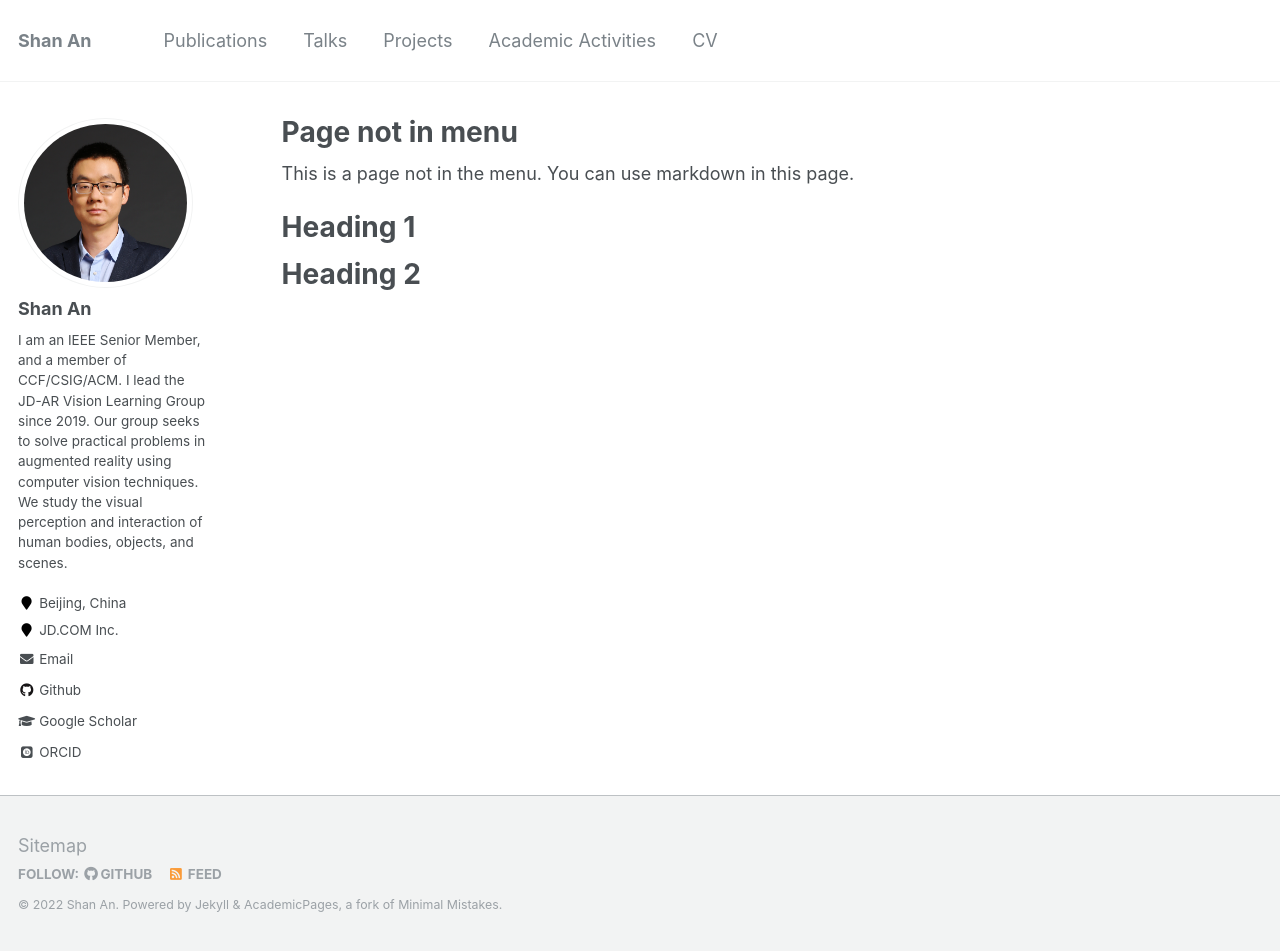
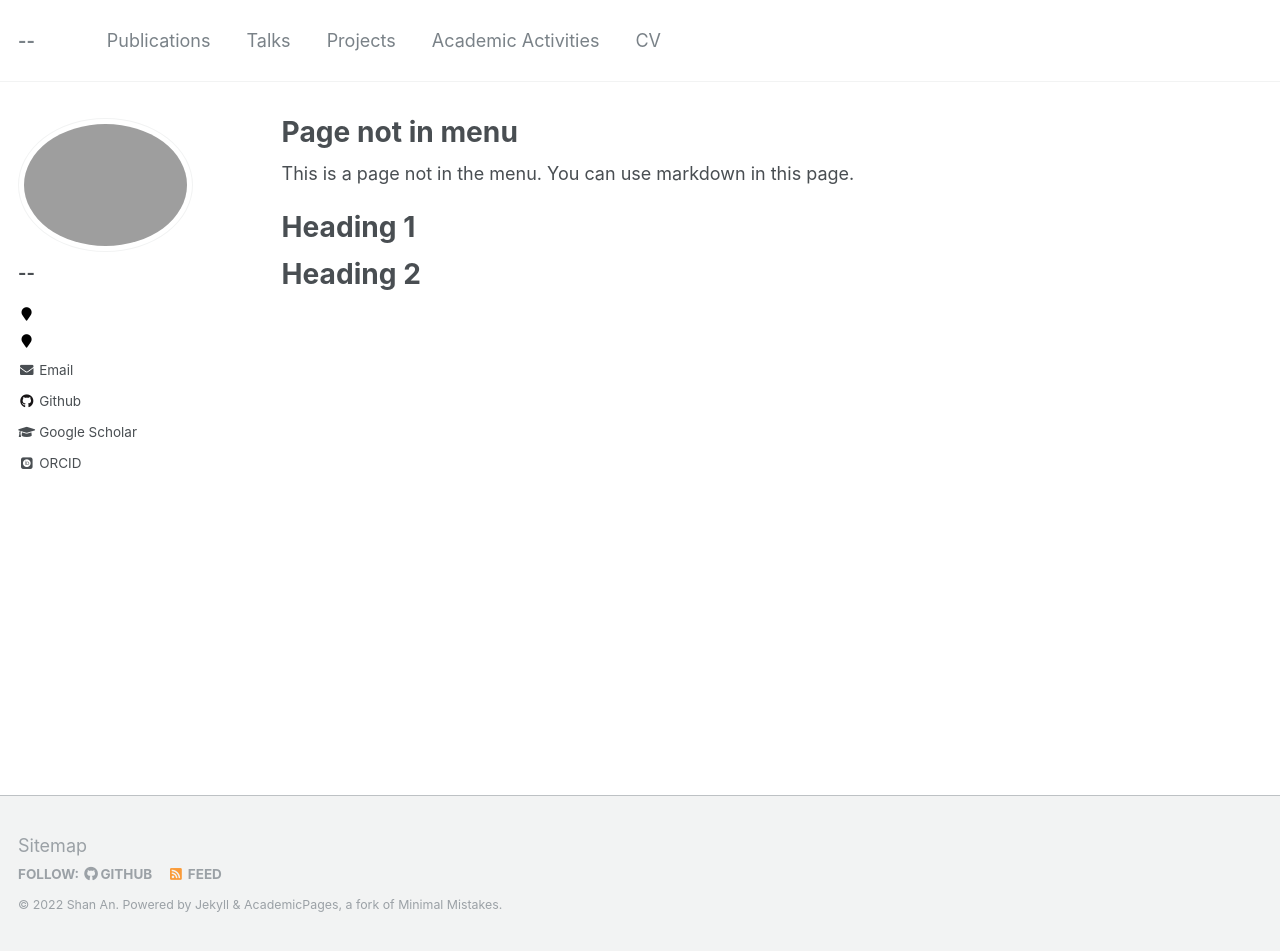
Before and after one commit to anshan-XR-ROB/anshan-XR-ROB.github.io, a Jekyll site: the page built from _pages/non-menu-page.md, in a window 1280 px wide and 951 px high. Built offline with Jekyll 4.4.1, drawn with Linux system fonts in a browser that asks for light colours; some web fonts are replaced.

Commit message:
Update _config.yml

```diff
--- a/_config.yml
+++ b/_config.yml
@@ -7,7 +7,7 @@
 
 # Site Settings
 locale                   : "en-US"
-title                    : "Shan An "
+title                    : "-- "
 title_separator          : "-"
 name                     : &name "Shan An"
 description              : &description "personal description"
@@ -80,15 +80,15 @@ analytics:
 
 # Site Author
 author:
-  name             : "Shan An"
-  avatar           : "profile.png"
-  bio              : "I am an IEEE Senior Member, and a member of CCF/CSIG/ACM. I lead the JD-AR Vision Learning Group since 2019.
-                     Our group seeks to solve practical problems in augmented reality using computer vision techniques. We study the visual perception and interaction of human bodies, objects, and scenes."
-  location         : "Beijing, China"
-  employer         : "JD.COM Inc."
+  name             : "--"
+  avatar           :
+  bio              : "
+                       "
+  location         : ""
+  employer         : ""
   pubmed           :
-  googlescholar    : "https://scholar.google.co.uk/citations?user=2pDQKYkAAAAJ&hl=zh-CN"
-  email            : "anshan.tju@gmail.com"
+  googlescholar    : ""
+  email            : ""
   researchgate     :  # example: "https://www.researchgate.net/profile/yourprofile"
   uri              :
   bitbucket        :
```
